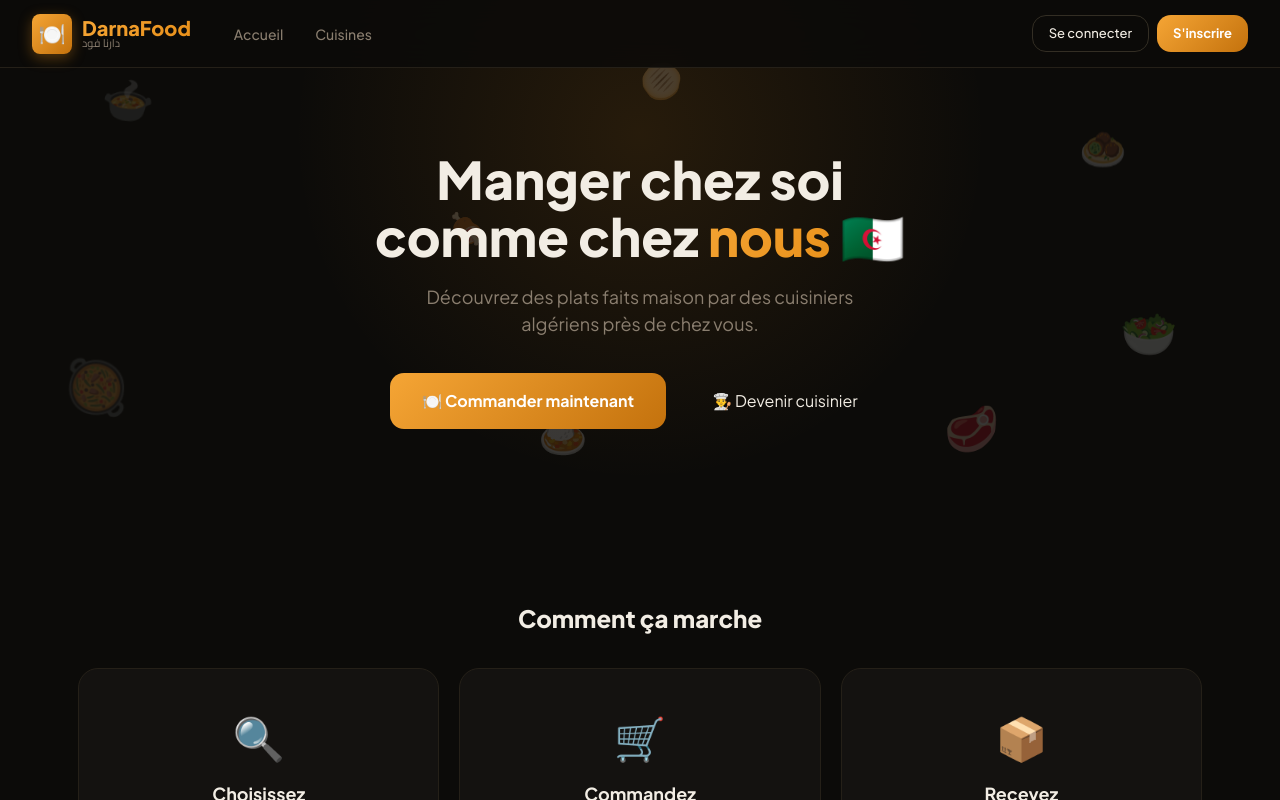
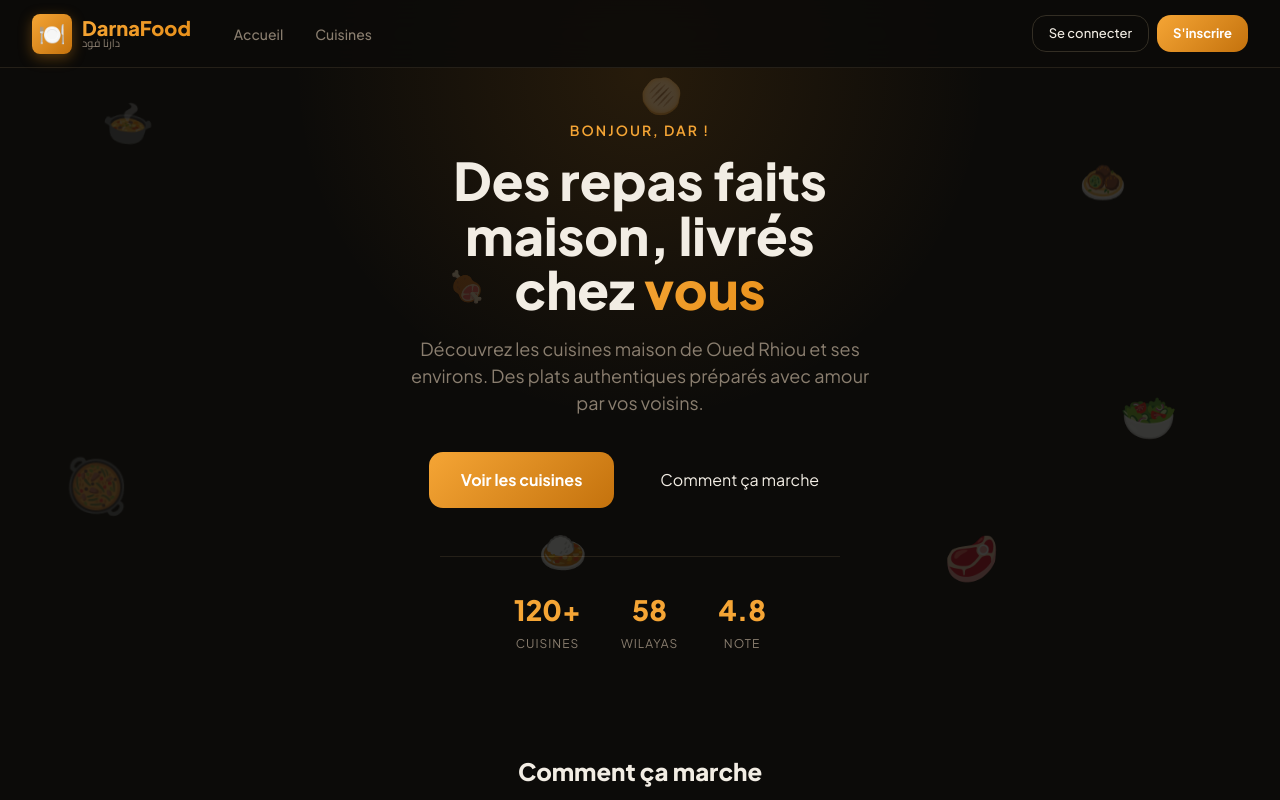
Before and after one commit to ToumiZakaria/DarnaFood, a Vue app in the folder darnafood-vue/: page / in a window 1280 px wide. Shown: the top 800 px of the page. Built offline with nearby package versions, Linux system fonts and the light colour scheme.

Commit message:
Fix home marketing page: hero greeting, headline, subtitle, stats (120+ Cuisines / 58 Wilayas / 4.8 Note), Voir les cuisines + Comment ça marche buttons

```diff
--- a/darnafood-vue/src/views/Home.vue
+++ b/darnafood-vue/src/views/Home.vue
@@ -55,12 +55,18 @@ function setCat(cat) {
         <span>🍲</span><span>🥘</span><span>🧆</span><span>🥗</span><span>🫓</span><span>🍛</span><span>🥩</span><span>🍖</span>
       </div>
       <div class="hero-content">
-        <h1 class="hero-title">Manger chez soi<br>comme chez <span class="gold">nous</span> 🇩🇿</h1>
-        <p class="hero-sub">Découvrez des plats faits maison par des cuisiniers algériens près de chez vous.</p>
+        <p class="hero-greeting">Bonjour, dar !</p>
+        <h1 class="hero-title">Des repas faits<br>maison, livrés<br>chez <span class="gold">vous</span></h1>
+        <p class="hero-sub">Découvrez les cuisines maison de Oued Rhiou et ses environs. Des plats authentiques préparés avec amour par vos voisins.</p>
         <div class="hero-actions">
-          <button class="btn-primary btn-lg hero-btn" @click="router.push({name:'kitchens'})">🍽️ Commander maintenant</button>
-          <button v-if="!auth.isAuthenticated" class="btn-outline btn-lg hero-btn" @click="router.push({name:'register'})">👨‍🍳 Devenir cuisinier</button>
+          <button class="btn-primary btn-lg hero-btn" @click="router.push({name:'kitchens'})">Voir les cuisines</button>
+          <button class="btn-outline btn-lg hero-btn" @click="router.push({name:'kitchens'})">Comment ça marche</button>
         </div>
+      </div>
+      <div class="hero-stats">
+        <div class="hero-stat"><span class="hero-stat-val">120+</span><span class="hero-stat-label">Cuisines</span></div>
+        <div class="hero-stat"><span class="hero-stat-val">58</span><span class="hero-stat-label">Wilayas</span></div>
+        <div class="hero-stat"><span class="hero-stat-val">4.8</span><span class="hero-stat-label">Note</span></div>
       </div>
     </section>
 
@@ -124,7 +130,7 @@ function setCat(cat) {
 .chef-stat-label { font-size:12px; color:var(--text-muted); margin-top:4px; }
 
 /* Guest/client home */
-.hero { position:relative; min-height:540px; display:flex; align-items:center; justify-content:center; text-align:center; padding:120px 20px 80px; overflow:hidden; }
+.hero { position:relative; min-height:540px; display:flex; flex-direction:column; align-items:center; justify-content:center; text-align:center; padding:120px 20px 40px; overflow:hidden; }
 .hero-bg-float { position:absolute; inset:0; pointer-events:none; }
 .hero-bg-float span { position:absolute; font-size:36px; opacity:.18; animation:float 18s ease-in-out infinite; }
 .hero-bg-float span:nth-child(1){top:15%;left:8%;animation-delay:0s;font-size:42px;}
@@ -137,10 +143,15 @@ function setCat(cat) {
 .hero-bg-float span:nth-child(8){top:38%;left:35%;animation-delay:14s;font-size:30px;}
 @keyframes float { 0%,100%{transform:translateY(0) rotate(0deg)} 50%{transform:translateY(-25px) rotate(8deg)} }
 .hero-content { position:relative; max-width:700px; }
-.hero-title { font-size:52px; font-weight:900; line-height:1.1; margin-bottom:18px; }
+.hero-greeting { font-size:14px; font-weight:600; color:var(--primary-light); margin-bottom:12px; text-transform:uppercase; letter-spacing:2px; }
+.hero-title { font-size:52px; font-weight:900; line-height:1.05; margin-bottom:18px; }
 .hero-title .gold { background:linear-gradient(135deg,var(--primary-light),var(--primary)); -webkit-background-clip:text; -webkit-text-fill-color:transparent; }
 .hero-sub { font-size:18px; color:var(--text-muted); margin-bottom:36px; max-width:480px; margin-left:auto; margin-right:auto; }
 .hero-actions { display:flex; gap:14px; justify-content:center; flex-wrap:wrap; }
+.hero-stats { display:flex; gap:40px; justify-content:center; margin-top:48px; padding-top:32px; border-top:1px solid var(--border); width:100%; max-width:400px; }
+.hero-stat { display:flex; flex-direction:column; align-items:center; gap:4px; }
+.hero-stat-val { font-size:28px; font-weight:800; color:var(--primary-light); }
+.hero-stat-label { font-size:12px; color:var(--text-muted); text-transform:uppercase; letter-spacing:1px; }
 .section { padding:60px 28px; max-width:1180px; margin:0 auto; }
 .section-heading { display:flex; align-items:center; justify-content:space-between; margin-bottom:24px; }
 .section-title { font-size:24px; font-weight:800; }
```
